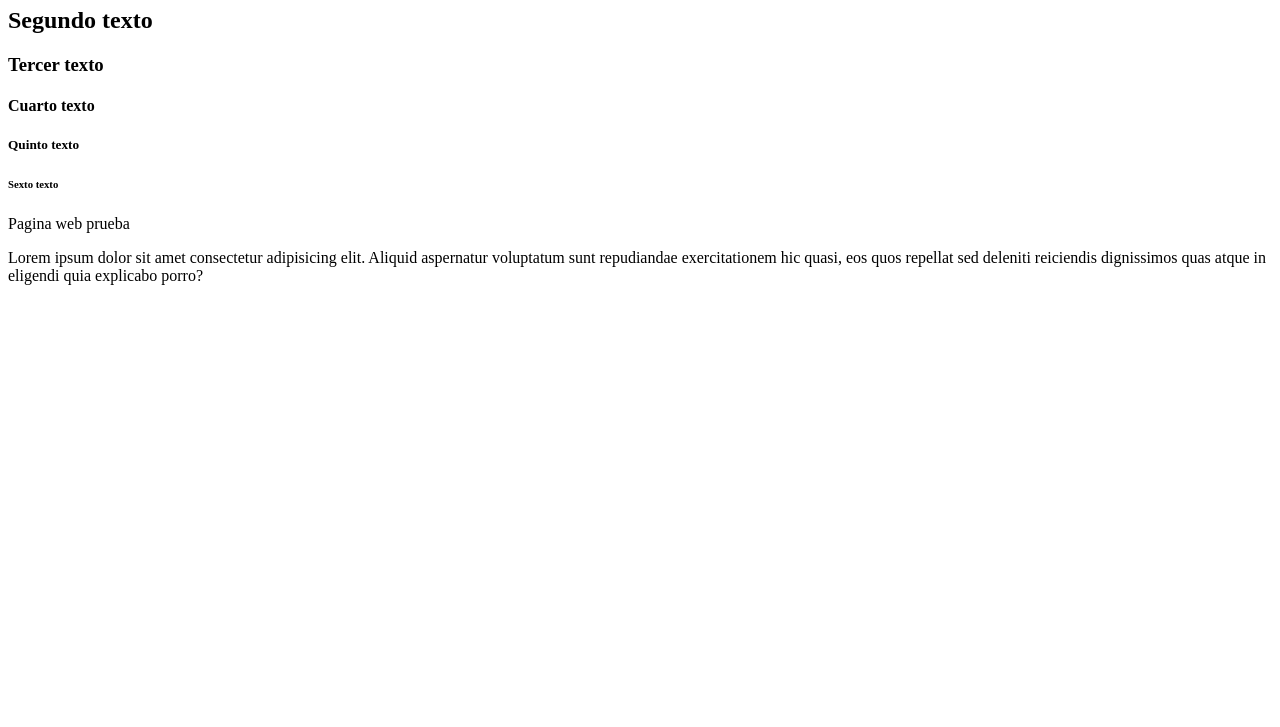
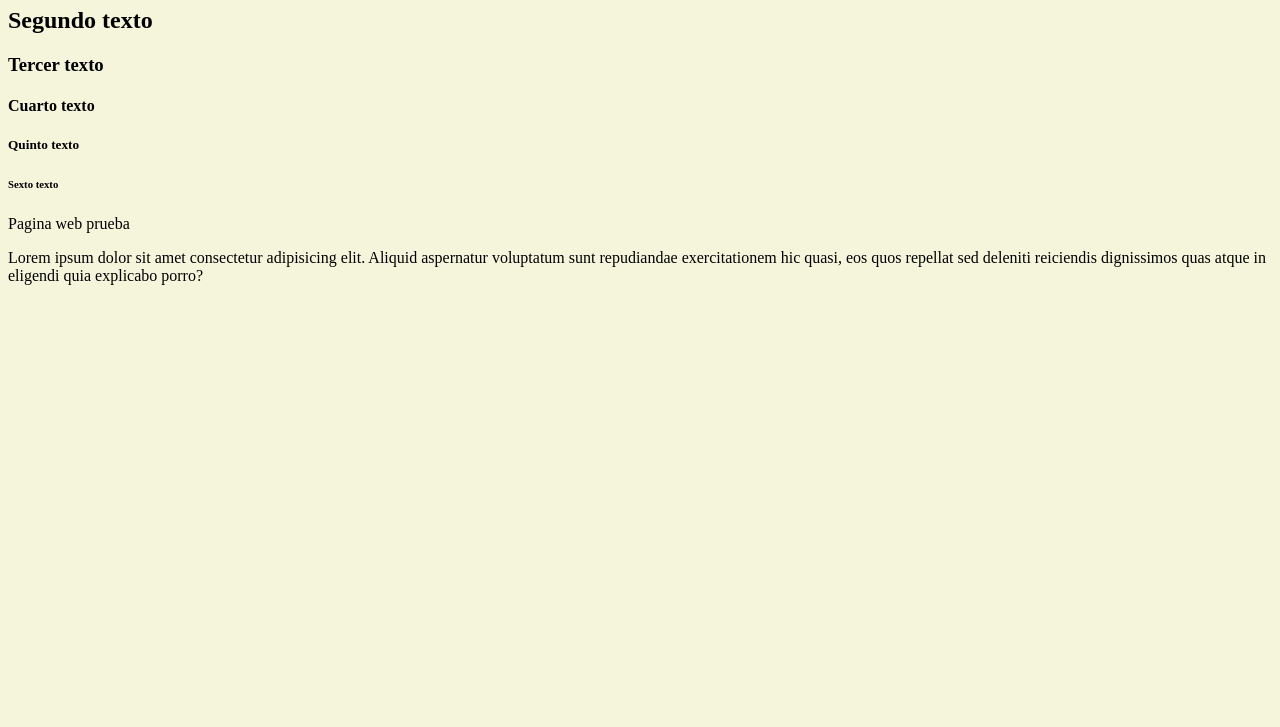
Before and after one commit to NatalyMolano/Proyecto_Git, a plain HTML site: page index.HTML in a window 1280 px wide. Shown: the part 73-800 px from the top of the page. Drawn offline with Linux system fonts and the light colour scheme.

Commit message:
Proyecto. Color de fondo

```diff
--- a/_css/estilos.css
+++ b/_css/estilos.css
@@ -1,5 +1,4 @@
-body
-{
-    background-color: aqua;
-
+@charset "utf-8";
+body {
+    background-color: beige;
 }
--- /dev/null
+++ b/_css/estilos_1.css
@@ -0,0 +1,5 @@
+@charset "utf-8";
+body
+{
+    background-color: aquamarine;
+}
--- a/index.HTML
+++ b/index.HTML
@@ -5,6 +5,7 @@
     <meta http-equiv="X-UA-Compatible" content="IE=edge">
     <meta name="viewport" content="width=device-width, initial-scale=1.0">
     <title>Prueba</title>
+    <link href="_css/estilos.css" rel="stylesheet" href="style.css">
 </head>
 <body>
 
```
Also changed, not shown: menu.html (+1 -0 lines).
